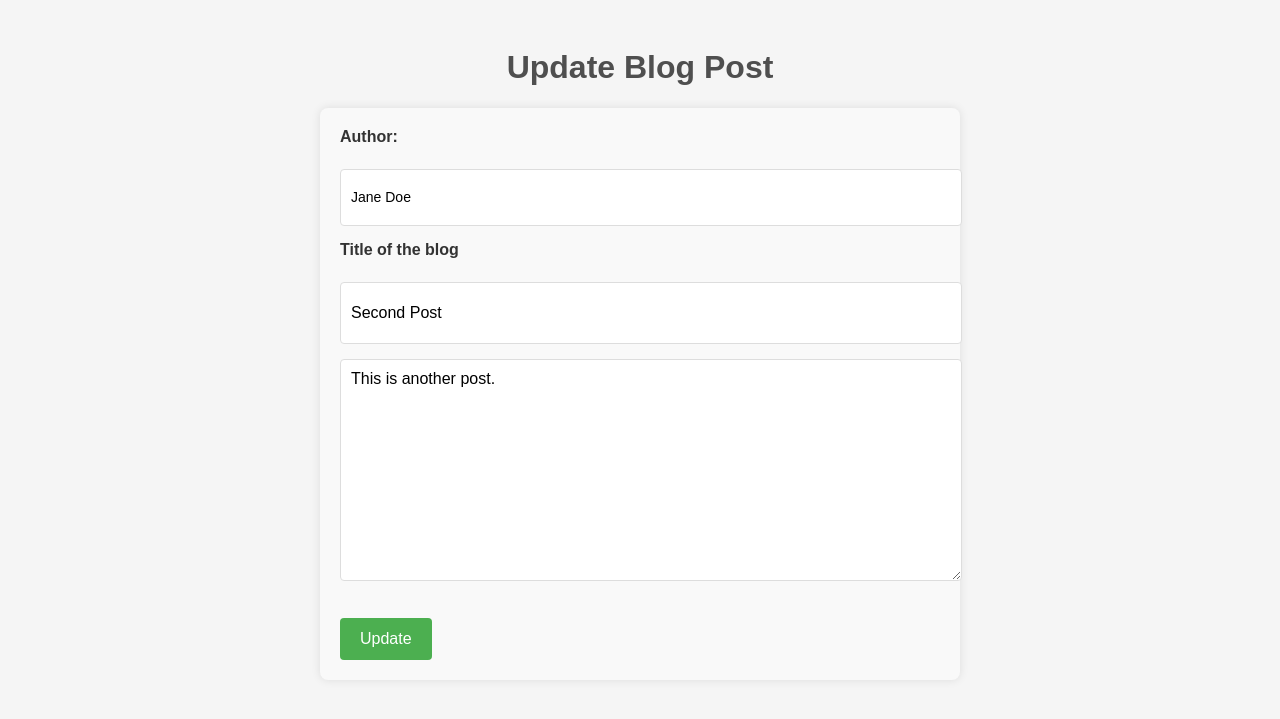
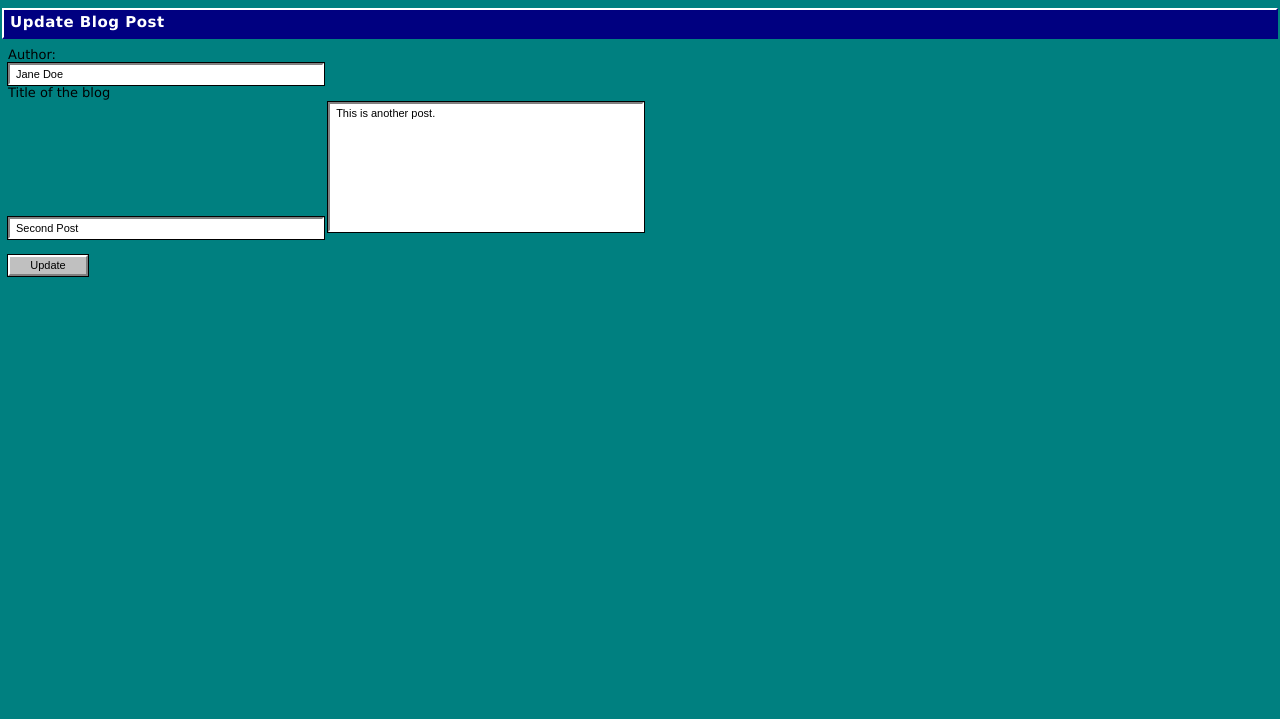
Before and after one commit to Moktur/Masterblog, a Flask app: page /update/2 in a window 1280 px wide. Shown: the top 719 px of the page. Run offline with Flask 3, Linux system fonts and the light colour scheme.

```diff
--- a/static/style.css
+++ b/static/style.css
@@ -1,96 +1,143 @@
+/* static/style.css - HARDCORE Windows 98 Style */
 body {
-    font-family: Arial, sans-serif;
-    background-color: #F5F5F5;
-    padding: 20px;
-    color: #333;
+    font-family: "MS Sans Serif", Geneva, sans-serif;
+    font-size: 13px;
+    background: #008080;
+    /* Einfarbiges Teal ohne Muster */
+    margin: 0;
+    padding: 8px;
+    color: #000;
+    line-height: 1.3;
 }
 
+/* CRT-Monitor Simulation */
+/*body::before {
+    content: "";
+    position: fixed;
+    top: 0;
+    left: 0;
+    right: 0;
+    bottom: 0;
+    background:
+        linear-gradient(rgba(0, 0, 0, 0.1) 1px, transparent 1px),
+        linear-gradient(90deg, rgba(0, 0, 0, 0.1) 1px, transparent 1px);
+    background-size: 4px 4px;
+    pointer-events: none;
+    z-index: 1000;
+}*/
+
+/* Window Title Bars */
 h1 {
-    text-align: center;
-    color: #4F4F4F;
+    background: #000080;
+    color: white;
+    padding: 3px 6px 4px 6px;
+    margin: 0 -6px 8px -6px;
+    font-size: 15px;
+    font-weight: bold;
+    border: 2px solid;
+    border-color: #ffffff #000080 #000080 #ffffff;
+    letter-spacing: 0.5px;
 }
 
+/* Classic 3D Controls */
+button,
+input[type="submit"],
+input[type="text"],
+textarea,
+select,
 .post {
-    background-color: #FFF;
-    border: 1px solid #DDD;
-    padding: 20px;
-    margin-bottom: 20px;
-    border-radius: 8px;
+    border: 2px solid;
+    border-color: #ffffff #808080 #808080 #ffffff;
+    background: #c0c0c0;
+    padding: 3px 6px;
+    font-family: "MS Sans Serif", sans-serif;
+    font-size: 11px;
+    box-shadow: none;
+    outline: 1px solid #000;
+}
+
+/* Input Fields */
+input[type="text"],
+textarea {
+    background: #ffffff;
+    border-color: #808080 #ffffff #ffffff #808080;
+    width: 300px;
+}
+
+textarea {
+    height: 120px;
+    resize: none;
+}
+
+/* Buttons */
+button,
+input[type="submit"] {
+    padding: 2px 12px 3px 12px;
+    min-width: 80px;
+    background: #c0c0c0;
+    position: relative;
+    top: -1px;
+    /* Pixel-perfect alignment */
+}
+
+button:active,
+input[type="submit"]:active {
+    border-color: #808080 #ffffff #ffffff #808080;
+    padding: 4px 11px 2px 13px;
+    /* "Pressed" effect */
+}
+
+/* Blog Posts */
+.post {
+    margin: 12px 0;
+    padding: 8px;
+    width: 85%;
+    background: #c0c0c0;
+    border: 2px solid;
+    border-color: #ffffff #808080 #808080 #ffffff;
 }
 
 .post h2 {
-    margin-top: 0;
+    color: #000080;
+    margin: 0 0 4px 0;
+    font-size: 14px;
+    border-bottom: 1px dotted #808080;
 }
 
-.post p {
-    margin: 10px 0;
+/* Taskbar */
+.taskbar {
+    position: fixed;
+    bottom: 0;
+    left: 0;
+    right: 0;
+    height: 28px;
+    background: #c0c0c0;
+    border-top: 2px solid #ffffff;
+    display: flex;
+    align-items: center;
+    padding-left: 4px;
+    z-index: 10000;
 }
 
-form {
-    max-width: 600px;
-    margin: 20px auto;
-    padding: 20px;
-    background: #f9f9f9;
-    border-radius: 8px;
-    box-shadow: 0 0 10px rgba(0, 0, 0, 0.1)
+.start-button {
+    background: #c0c0c0;
+    border: 2px solid;
+    border-color: #ffffff #808080 #808080 #ffffff;
+    padding: 2px 6px;
+    font-weight: bold;
+    font-size: 12px;
+    margin-right: 4px;
 }
 
-form label {
-    display: block;
-    margin-bottom: 5px;
-    font-weight: bold;
-    color: #333;
+/* Scrollbar (für moderne Browser) */
+::-webkit-scrollbar {
+    width: 16px;
+    background: #c0c0c0;
+    border: 2px solid #ffffff;
 }
 
-form input[type="text"],
-form textarea {
-    width: 100%;
-    padding: 10px;
-    margin-bottom: 15px;
-    border: 1px solid #ddd;
-    border-radius: 4px;
-    font-family: inherit;
-    font-size: inherit;
+::-webkit-scrollbar-thumb {
+    background: #c0c0c0;
+    border: 2px solid;
+    border-color: #ffffff #808080 #808080 #ffffff;
 }
-
-/* Spezifische Größen: */
-/* Author-Feld (kleiner) */
-form input#author {
-    height: 35px;
-    font-size: 14px;
-}
-
-
-/* Title-Feld (mittel) */
-form input#title {
-    height: 40px;
-    /* Etwas größer als Author */
-    font-size: 16px;
-}
-
-
-/* Content-Feld (wesentlich größer) */
-form textarea#content {
-    height: 200px;
-    /* Groß für längeren Text */
-    font-size: 16px;
-    resize: vertical;
-    /* Erlaubt vertikales Vergrößern */
-}
-
-
-/* Submit-Button */
-form input[type="submit"] {
-    background: #4CAF50;
-    color: white;
-    padding: 12px 20px;
-    border: none;
-    border-radius: 4px;
-    cursor: pointer;
-    font-size: 16px;
-}
-
-
-form input[type="submit"]:hover {
-    background: #45a049;
-}
```
